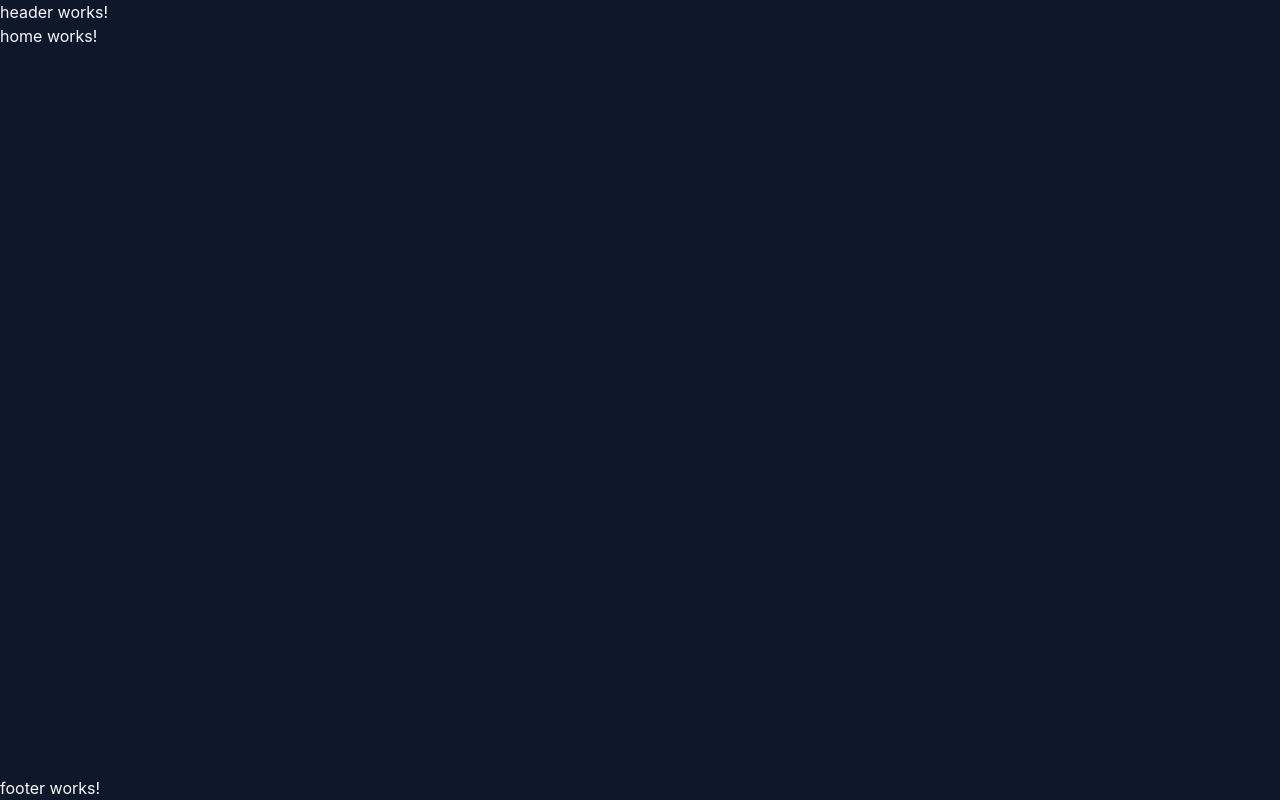
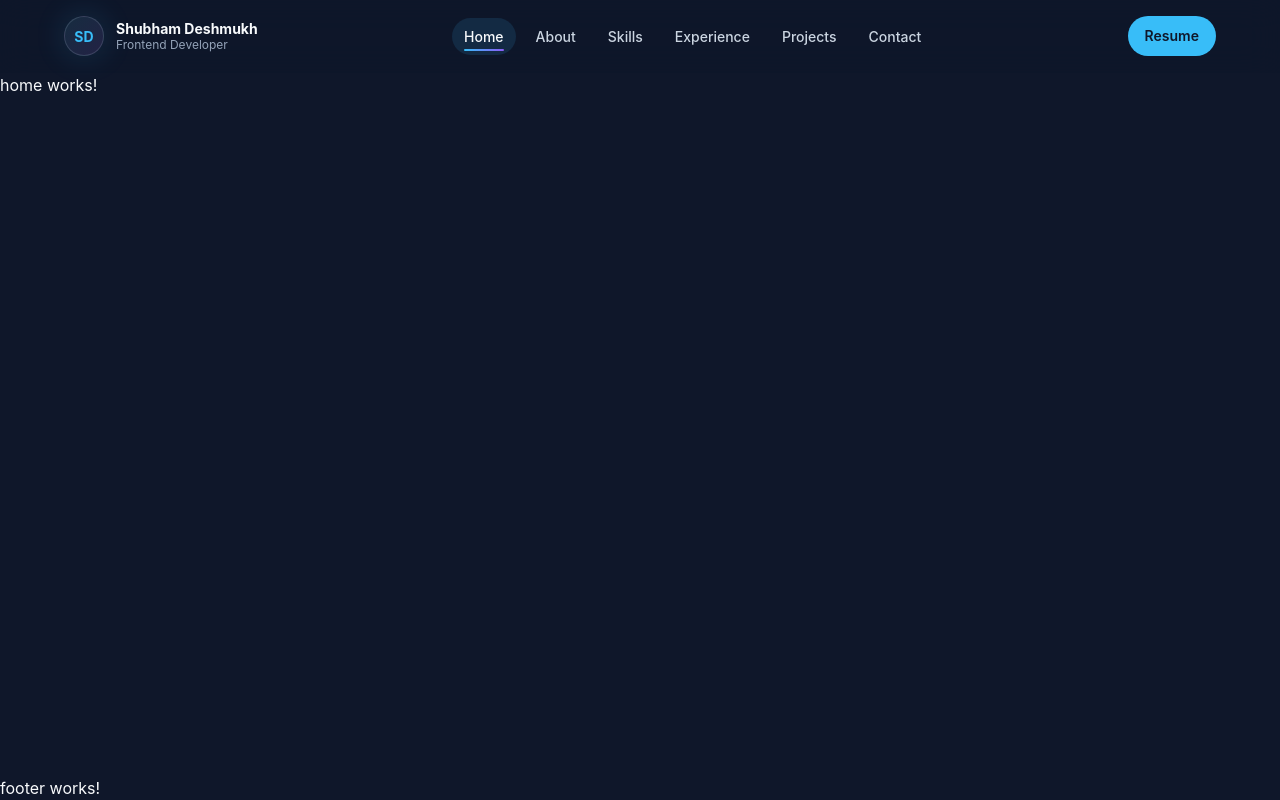
Before and after one commit to shubhamdsk/shubham-portfolio, an Angular app: page / in a window 1280 px wide. Built offline with nearby package versions, Linux system fonts and the light colour scheme.

Commit message:
chore: add TypeScript path aliases

```diff
--- a/src/app/app.routes.ts
+++ b/src/app/app.routes.ts
@@ -1,6 +1,6 @@
 import { Routes } from '@angular/router';
+import { Shell } from '@layout/shell/shell';
 
-import { Shell } from './layout/shell/shell';
 
 export const routes: Routes = [
   {
--- /dev/null
+++ b/src/app/core/constants/portfolio.constant.ts
@@ -0,0 +1,6 @@
+export const PORTFOLIO_LINKS = {
+  resume: {
+    fileName: 'Shubham_Deshmukh_Resume.docx',
+    path: '/assets/documents/Shubham_Deshmukh_Resume.docx',
+  },
+} as const;
--- a/src/app/layout/header/header.html
+++ b/src/app/layout/header/header.html
@@ -1 +1,36 @@
-<p>header works!</p>
+<header class="header" [class.header--scrolled]="isScrolled()">
+    <div class="app-container header__container">
+        <a class="header__brand" routerLink="/" aria-label="Go to Shubham Deshmukh portfolio home">
+            <span class="header__brand-mark" aria-hidden="true">SD</span>
+
+            <span class="header__brand-content">
+                <span class="header__brand-name">Shubham Deshmukh</span>
+                <span class="header__brand-role">Frontend Developer</span>
+            </span>
+        </a>
+
+        <nav id="primary-navigation" class="header__nav" [class.header__nav--open]="isMenuOpen()"
+            aria-label="Primary navigation">
+            @for (item of navigationItems; track item.path) {
+            <a class="header__nav-link" routerLinkActive="header__nav-link--active"
+                [routerLinkActiveOptions]="{ exact: item.exact ?? false }" [routerLink]="item.path"
+                ariaCurrentWhenActive="page" (click)="onNavigationClick()">
+                {{ item.label }}
+            </a>
+            }
+        </nav>
+
+        <div class="header__actions">
+            <a class="btn btn--primary header__resume" [href]="resume.path" [download]="resume.fileName">
+                Resume
+            </a>
+
+            <button class="header__menu-button" type="button" aria-label="Toggle navigation menu"
+                aria-controls="primary-navigation" [attr.aria-expanded]="isMenuOpen()" (click)="onMenuToggle()">
+                <span class="header__menu-line" aria-hidden="true"></span>
+                <span class="header__menu-line" aria-hidden="true"></span>
+                <span class="header__menu-line" aria-hidden="true"></span>
+            </button>
+        </div>
+    </div>
+</header>
--- a/src/app/layout/header/header.scss
+++ b/src/app/layout/header/header.scss
@@ -0,0 +1,206 @@
+@use '../../../styles/abstracts' as *;
+
+.header {
+  position: sticky;
+  top: 0;
+  z-index: 100;
+  min-height: var(--header-height);
+  background: rgba(15, 23, 42, 0.72);
+  backdrop-filter: blur(1rem);
+  border-bottom: 1px solid transparent;
+  transition:
+    border-color var(--transition-base),
+    background-color var(--transition-base),
+    box-shadow var(--transition-base);
+
+  &--scrolled {
+    background: rgba(15, 23, 42, 0.9);
+    border-bottom-color: var(--color-border);
+    box-shadow: 0 0.75rem 2rem rgba(15, 23, 42, 0.24);
+  }
+
+  &__container {
+    display: flex;
+    min-height: var(--header-height);
+    align-items: center;
+    justify-content: space-between;
+    gap: var(--space-lg);
+  }
+
+  &__brand {
+    display: inline-flex;
+    align-items: center;
+    gap: var(--space-sm);
+    color: var(--color-text-primary);
+  }
+
+  &__brand-mark {
+    display: inline-flex;
+    width: 2.5rem;
+    height: 2.5rem;
+    align-items: center;
+    justify-content: center;
+    border: 1px solid var(--color-border);
+    border-radius: var(--radius-full);
+    background:
+      linear-gradient(135deg, var(--color-primary-soft), var(--color-accent-soft)),
+      var(--color-surface);
+    color: var(--color-primary);
+    font-size: var(--font-size-sm);
+    font-weight: var(--font-weight-bold);
+    box-shadow: var(--shadow-glow);
+  }
+
+  &__brand-content {
+    display: grid;
+    gap: 0.125rem;
+  }
+
+  &__brand-name {
+    font-size: var(--font-size-sm);
+    font-weight: var(--font-weight-bold);
+    line-height: 1.1;
+  }
+
+  &__brand-role {
+    color: var(--color-text-muted);
+    font-size: var(--font-size-xs);
+    line-height: 1.1;
+  }
+
+  &__nav {
+    display: flex;
+    align-items: center;
+    gap: var(--space-xs);
+  }
+
+  &__nav-link {
+    position: relative;
+    padding: var(--space-xs) var(--space-sm);
+    border-radius: var(--radius-full);
+    color: var(--color-text-secondary);
+    font-size: var(--font-size-sm);
+    font-weight: var(--font-weight-medium);
+    transition:
+      color var(--transition-base),
+      background-color var(--transition-base);
+
+    &::after {
+      position: absolute;
+      right: var(--space-sm);
+      bottom: 0.25rem;
+      left: var(--space-sm);
+      height: 2px;
+      border-radius: var(--radius-full);
+      background: linear-gradient(90deg, var(--color-primary), var(--color-accent));
+      content: '';
+      opacity: 0;
+      transform: scaleX(0.6);
+      transition:
+        opacity var(--transition-base),
+        transform var(--transition-base);
+    }
+
+    &:hover,
+    &:focus-visible,
+    &--active {
+      color: var(--color-text-primary);
+      background: var(--color-primary-soft);
+    }
+
+    &--active::after {
+      opacity: 1;
+      transform: scaleX(1);
+    }
+
+    &:focus-visible {
+      outline: 2px solid var(--color-primary);
+      outline-offset: 3px;
+    }
+  }
+
+  &__actions {
+    display: inline-flex;
+    align-items: center;
+    gap: var(--space-sm);
+  }
+
+  &__resume {
+    min-height: 2.5rem;
+    padding-inline: var(--space-md);
+  }
+
+  &__menu-button {
+    display: none;
+    width: 2.5rem;
+    height: 2.5rem;
+    place-items: center;
+    border: 1px solid var(--color-border);
+    border-radius: var(--radius-full);
+    background: var(--color-surface);
+    color: var(--color-text-primary);
+
+    &:focus-visible {
+      outline: 2px solid var(--color-primary);
+      outline-offset: 3px;
+    }
+  }
+
+  &__menu-line {
+    display: block;
+    width: 1rem;
+    height: 2px;
+    border-radius: var(--radius-full);
+    background: currentColor;
+
+    &:not(:last-child) {
+      margin-bottom: 0.25rem;
+    }
+  }
+
+  @include respond-lg {
+    &__nav {
+      position: absolute;
+      top: calc(var(--header-height) + 0.5rem);
+      right: 1rem;
+      left: 1rem;
+      display: grid;
+      gap: var(--space-xs);
+      padding: var(--space-md);
+      border: 1px solid var(--color-border);
+      border-radius: var(--radius-lg);
+      background: rgba(15, 23, 42, 0.96);
+      box-shadow: var(--shadow-soft);
+      opacity: 0;
+      pointer-events: none;
+      transform: translateY(-0.5rem);
+      transition:
+        opacity var(--transition-base),
+        transform var(--transition-base);
+
+      &--open {
+        opacity: 1;
+        pointer-events: auto;
+        transform: translateY(0);
+      }
+    }
+
+    &__nav-link {
+      padding: var(--space-sm) var(--space-md);
+    }
+
+    &__menu-button {
+      display: grid;
+    }
+  }
+
+  @include respond-sm {
+    &__brand-role {
+      display: none;
+    }
+
+    &__resume {
+      display: none;
+    }
+  }
+}
--- a/src/app/layout/header/header.ts
+++ b/src/app/layout/header/header.ts
@@ -1,9 +1,54 @@
-import { Component } from '@angular/core';
+import { auditTime, fromEvent, map, startWith } from 'rxjs';
+import { RouterLink, RouterLinkActive } from '@angular/router';
+import { takeUntilDestroyed } from '@angular/core/rxjs-interop';
+import { ChangeDetectionStrategy, Component, DestroyRef, inject, signal } from '@angular/core';
+
+import { NavigationItem } from '@models/navigation.model';
+import { PORTFOLIO_LINKS } from '@core/constants/portfolio.constant';
+
 
 @Component({
   selector: 'app-header',
-  imports: [],
+  imports: [RouterLink, RouterLinkActive],
   templateUrl: './header.html',
   styleUrl: './header.scss',
+  changeDetection: ChangeDetectionStrategy.OnPush,
 })
-export class Header {}
+export class Header {
+  private readonly destroyRef = inject(DestroyRef);
+
+  protected readonly isMenuOpen = signal(false);
+  protected readonly isScrolled = signal(false);
+
+  protected readonly resume = PORTFOLIO_LINKS.resume;
+
+  protected readonly navigationItems: readonly NavigationItem[] = [
+    { label: 'Home', path: '/', exact: true },
+    { label: 'About', path: '/about' },
+    { label: 'Skills', path: '/skills' },
+    { label: 'Experience', path: '/experience' },
+    { label: 'Projects', path: '/projects' },
+    { label: 'Contact', path: '/contact' },
+  ];
+
+  constructor() {
+    fromEvent(window, 'scroll')
+      .pipe(
+        startWith(null),
+        auditTime(50),
+        map(() => window.scrollY > 12),
+        takeUntilDestroyed(this.destroyRef)
+      )
+      .subscribe((isScrolled) => {
+        this.isScrolled.set(isScrolled);
+      });
+  }
+
+  protected onMenuToggle(): void {
+    this.isMenuOpen.update((isOpen) => !isOpen);
+  }
+
+  protected onNavigationClick(): void {
+    this.isMenuOpen.set(false);
+  }
+}
--- /dev/null
+++ b/src/app/models/navigation.model.ts
@@ -0,0 +1,5 @@
+export interface NavigationItem {
+  readonly label: string;
+  readonly path: string;
+  readonly exact?: boolean;
+}
```
Also changed, not shown: tsconfig.json (+23 -1 lines), 1 other file (tests, documents, lock files or other folders).
